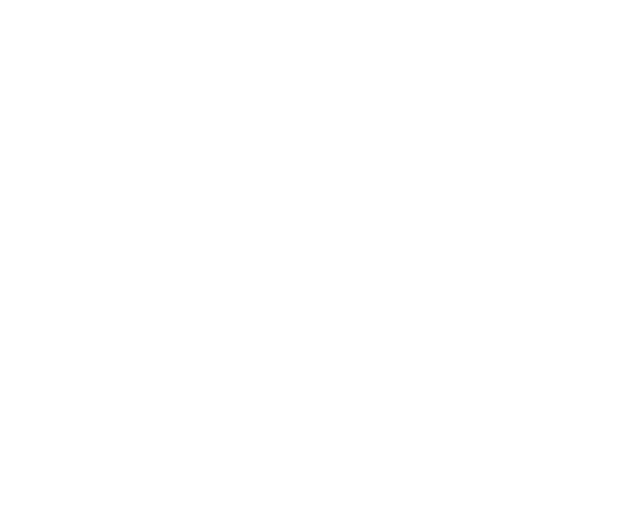
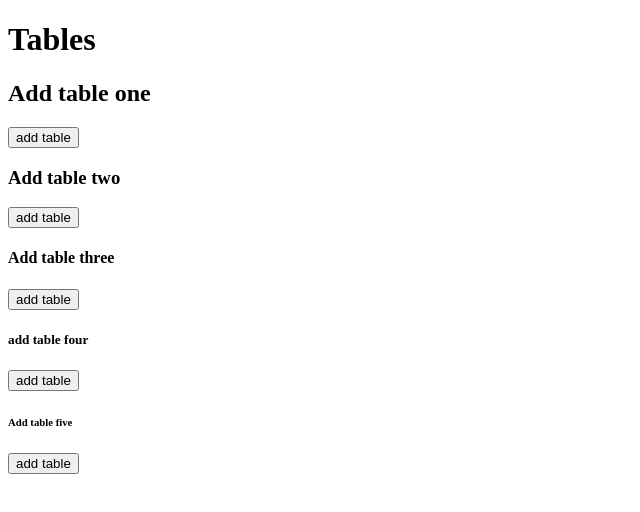
Before and after one commit to AndreDiop/No-Reservations-Seating-App, a website: page views/tables.html in a window 1280 px wide. Shown: the whole page, without its empty margins (0-640 px from the left). Drawn offline with Linux system fonts and the light colour scheme.

Commit message:
Added tables file

```diff
--- a/views/tables.html
+++ b/views/tables.html
@@ -1,7 +1,29 @@
-<!-- LINK TO HOME -->
-<!-- LINK TO MAKE RESERVATION -->
+<!DOCTYPE html>
 
-<!-- API CALL TO GET TABLES AND WAITLIST -->
+<html>
+  <head>
+    <meta charset="utf-8" />
+    <meta http-equiv="X-UA-Compatible" content="IE=edge" />
+    <title></title>
+    <meta name="description" content="" />
+    <meta name="viewport" content="width=device-width, initial-scale=1" />
+    <link rel="stylesheet" href="" />
+  </head>
+  <body>
+    <h1>Tables</h1>
+    <h2>Add table one</h2>
 
-<!-- DISPLAY TABLES IN SECTION -->
-<!-- DISPLAY WAITLIST IN SECTION -->
+    <button type="button" class="btn btn-primary">add table</button>
+    <h3>Add table two</h3>
+    <button type="button" class="btn btn-primary">add table</button>
+    <h4>Add table three</h4>
+    <button type="button" class="btn btn-primary">add table</button>
+    <h5> add table four </h5>
+    <button type="button" class="btn btn-primary">add table</button>
+    <h6> Add table five </h6>
+    <button type="button" class="btn btn-primary">add table</button>
+
+
+    <script src="" async defer></script>
+  </body>
+</html>
```
Also changed, not shown: server.js (+0 -36 lines).
